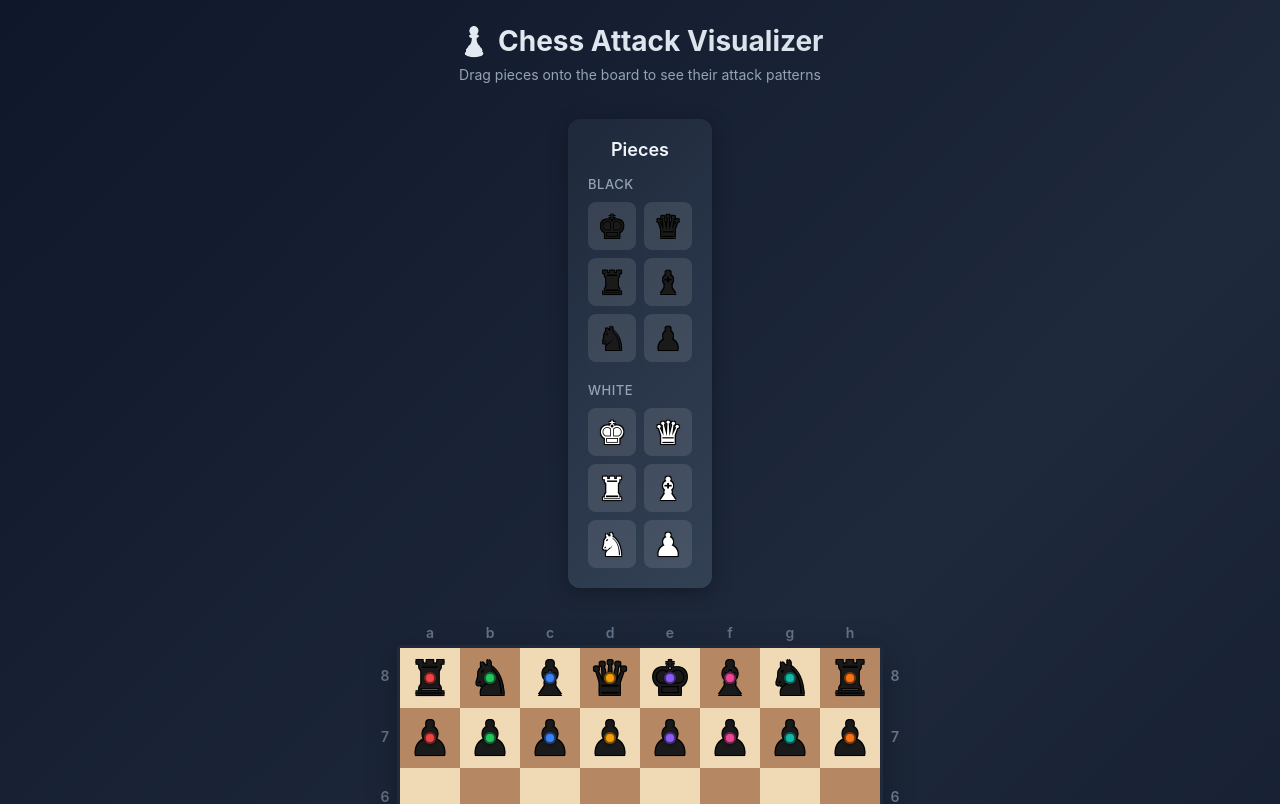
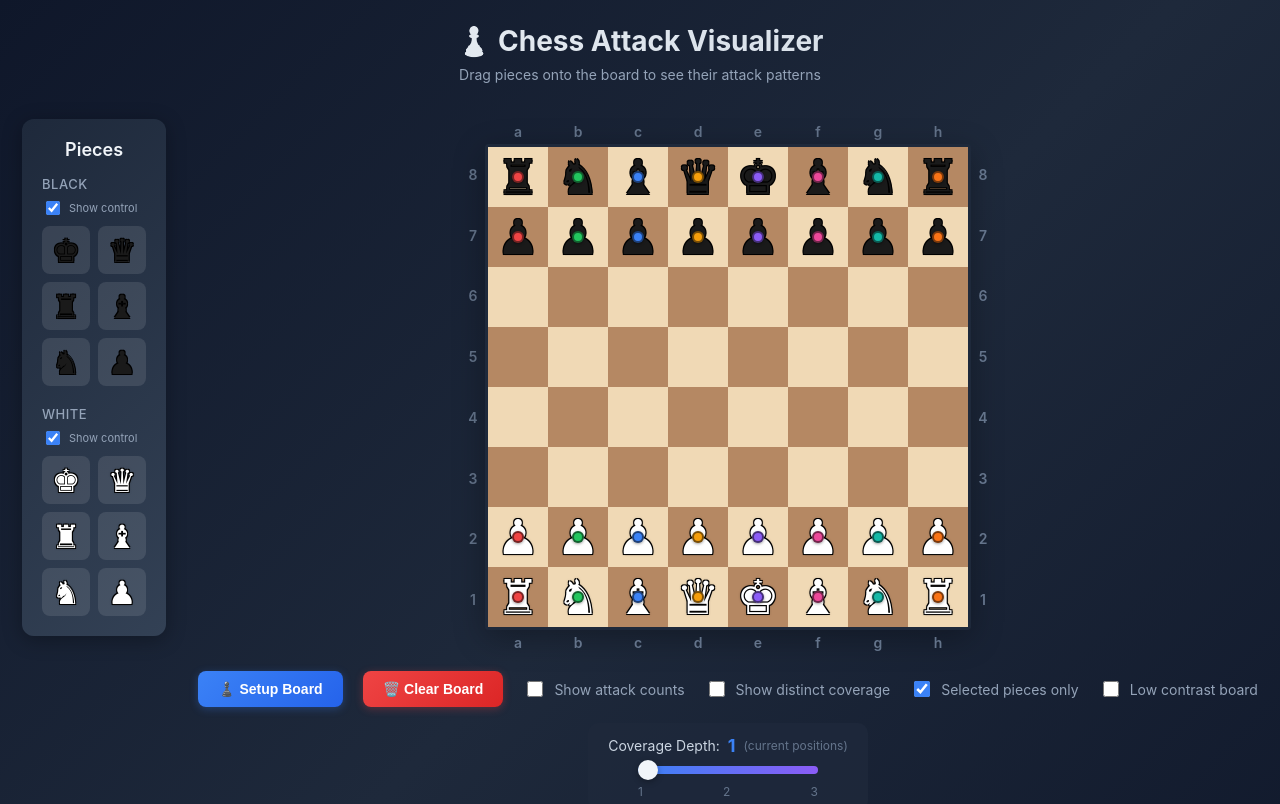
Before and after one commit to clawdbotbradj00/chess-attack-visualizer, a React (Vite) app: page / in a window 1280 px wide. Shown: the top 804 px of the page. Built offline with nearby package versions, Linux system fonts and the light colour scheme.

Commit message:
Split square control into white/black checkboxes
- 'Show control' checkbox in Black section (top of palette)
- 'Show control' checkbox in White section (bottom of palette)
- Can toggle white and black coverage independently
- Both default to ON

```diff
--- a/src/App.jsx
+++ b/src/App.jsx
@@ -97,7 +97,8 @@
   const [selectedOnly, setSelectedOnly] = useState(true)
   const [selectedPieces, setSelectedPieces] = useState(new Set())
   const [lowContrast, setLowContrast] = useState(false)
-  const [showSquareControl, setShowSquareControl] = useState(true)
+  const [showWhiteControl, setShowWhiteControl] = useState(true)
+  const [showBlackControl, setShowBlackControl] = useState(true)
 
   // Calculate attacks with depth support
   const attacks = coverageDepth > 1
@@ -284,6 +285,10 @@
         <PiecePalette
           onDragStart={handleDragStart}
           onDragEnd={handleDragEnd}
+          showBlackControl={showBlackControl}
+          setShowBlackControl={setShowBlackControl}
+          showWhiteControl={showWhiteControl}
+          setShowWhiteControl={setShowWhiteControl}
         />
 
         <div className="board-container">
@@ -296,7 +301,8 @@
             selectedOnly={selectedOnly}
             selectedPieces={selectedPieces}
             lowContrast={lowContrast}
-            showSquareControl={showSquareControl}
+            showWhiteControl={showWhiteControl}
+            showBlackControl={showBlackControl}
             onDragStart={handleDragStart}
             onDrop={handleDrop}
             onDragEnd={handleDragEnd}
@@ -342,14 +348,6 @@
                 onChange={e => setLowContrast(e.target.checked)}
               />
               Low contrast board
-            </label>
-            <label className="toggle-label">
-              <input
-                type="checkbox"
-                checked={showSquareControl}
-                onChange={e => setShowSquareControl(e.target.checked)}
-              />
-              Show square control
             </label>
           </div>
 
--- a/src/components/ChessBoard.jsx
+++ b/src/components/ChessBoard.jsx
@@ -96,7 +96,8 @@
   selectedOnly = false,
   selectedPieces = new Set(),
   lowContrast = false,
-  showSquareControl = true,
+  showWhiteControl = true,
+  showBlackControl = true,
   onDragStart,
   onDrop,
   onDragEnd,
@@ -253,18 +254,24 @@
               const rawBlackAttackers = rawAttackers.filter(a => a.color === 'black').length
               const isContested = rawWhiteAttackers > 0 && rawBlackAttackers > 0
 
-              // Check if all depth1 attackers are black
-              const allDepth1Black = depth1Attackers > 0 && depth1AttackersList.every(a => a.color === 'black')
+              // Filter attackers by color control settings
+              const visibleDepth1Attackers = depth1AttackersList.filter(a =>
+                (a.color === 'white' && showWhiteControl) || (a.color === 'black' && showBlackControl)
+              )
+              const visibleDepth1Count = visibleDepth1Attackers.length
 
-              // Heat map background color (only for depth 1 attackers in heat mode)
-              const heatBgColor = showSquareControl && !distinctMode && depth1Attackers > 0
-                ? getHeatColor(depth1Attackers)
+              // Heat map background color (only for visible attackers in heat mode)
+              const heatBgColor = !distinctMode && visibleDepth1Count > 0
+                ? getHeatColor(visibleDepth1Count)
                 : null
+
+              // Check if all visible depth1 attackers are black (for styling)
+              const allVisibleBlack = visibleDepth1Count > 0 && visibleDepth1Attackers.every(a => a.color === 'black')
 
               // Style for square - apply opacity/desaturation for black pieces in heat mode
               const squareStyle = {
                 ...(heatBgColor && { backgroundColor: heatBgColor }),
-                ...(heatBgColor && allDepth1Black && {
+                ...(heatBgColor && allVisibleBlack && {
                   opacity: 0.3,
                   filter: 'saturate(0.3)'
                 }),
@@ -285,7 +292,7 @@
                   onContextMenu={(e) => handleContextMenu(e, rowIdx, colIdx)}
                 >
                   {/* Depth 2 overlay (dashed border) */}
-                  {showSquareControl && depth2Attackers > 0 && (
+                  {depth2Attackers > 0 && (
                     <div
                       className="depth-overlay depth-2"
                       style={{
@@ -295,7 +302,7 @@
                   )}
 
                   {/* Depth 3 overlay (dotted border) */}
-                  {showSquareControl && depth3Attackers > 0 && (
+                  {depth3Attackers > 0 && (
                     <div
                       className="depth-overlay depth-3"
                       style={{
@@ -321,12 +328,12 @@
                   )}
 
                   {/* Distinct mode: show colored indicator for attackers */}
-                  {showSquareControl && distinctMode && depth1Attackers > 0 && (
-                    <AttackIndicator attackers={byDepth[1]?.attackers} />
+                  {distinctMode && visibleDepth1Count > 0 && (
+                    <AttackIndicator attackers={visibleDepth1Attackers} />
                   )}
 
                   {/* Depth 2 indicator (smaller, lighter) */}
-                  {showSquareControl && distinctMode && depth2Attackers > 0 && !depth1Attackers && (
+                  {distinctMode && depth2Attackers > 0 && !visibleDepth1Count && (
                     <div className="depth-indicator depth-2-indicator">
                       <AttackIndicator attackers={byDepth[2]?.attackers} />
                     </div>
--- a/src/components/PiecePalette.css
+++ b/src/components/PiecePalette.css
@@ -25,10 +25,27 @@
 .palette-section h3 {
   color: #94a3b8;
   font-size: 13px;
-  margin: 0 0 10px 0;
+  margin: 0 0 6px 0;
   text-transform: uppercase;
   letter-spacing: 0.5px;
   font-weight: 500;
+}
+
+.control-toggle {
+  display: flex;
+  align-items: center;
+  gap: 6px;
+  font-size: 11px;
+  color: #94a3b8;
+  margin-bottom: 8px;
+  cursor: pointer;
+}
+
+.control-toggle input {
+  width: 14px;
+  height: 14px;
+  cursor: pointer;
+  accent-color: #3b82f6;
 }
 
 .palette-pieces {
--- a/src/components/PiecePalette.jsx
+++ b/src/components/PiecePalette.jsx
@@ -2,7 +2,14 @@
 import { getPieceSymbol, PIECE_TYPES } from '../utils/pieceLogic'
 import './PiecePalette.css'
 
-const PiecePalette = memo(function PiecePalette({ onDragStart, onDragEnd }) {
+const PiecePalette = memo(function PiecePalette({
+  onDragStart,
+  onDragEnd,
+  showBlackControl,
+  setShowBlackControl,
+  showWhiteControl,
+  setShowWhiteControl
+}) {
   const handleDragStart = (e, type, color) => {
     e.dataTransfer.effectAllowed = 'all'
     e.dataTransfer.setData('text/plain', JSON.stringify({ type, color }))
@@ -24,6 +31,14 @@
 
       <div className="palette-section">
         <h3>Black</h3>
+        <label className="control-toggle">
+          <input
+            type="checkbox"
+            checked={showBlackControl}
+            onChange={e => setShowBlackControl(e.target.checked)}
+          />
+          Show control
+        </label>
         <div className="palette-pieces">
           {pieces.map(({ type, name }) => (
             <div
@@ -42,6 +57,14 @@
 
       <div className="palette-section">
         <h3>White</h3>
+        <label className="control-toggle">
+          <input
+            type="checkbox"
+            checked={showWhiteControl}
+            onChange={e => setShowWhiteControl(e.target.checked)}
+          />
+          Show control
+        </label>
         <div className="palette-pieces">
           {pieces.map(({ type, name }) => (
             <div
```
